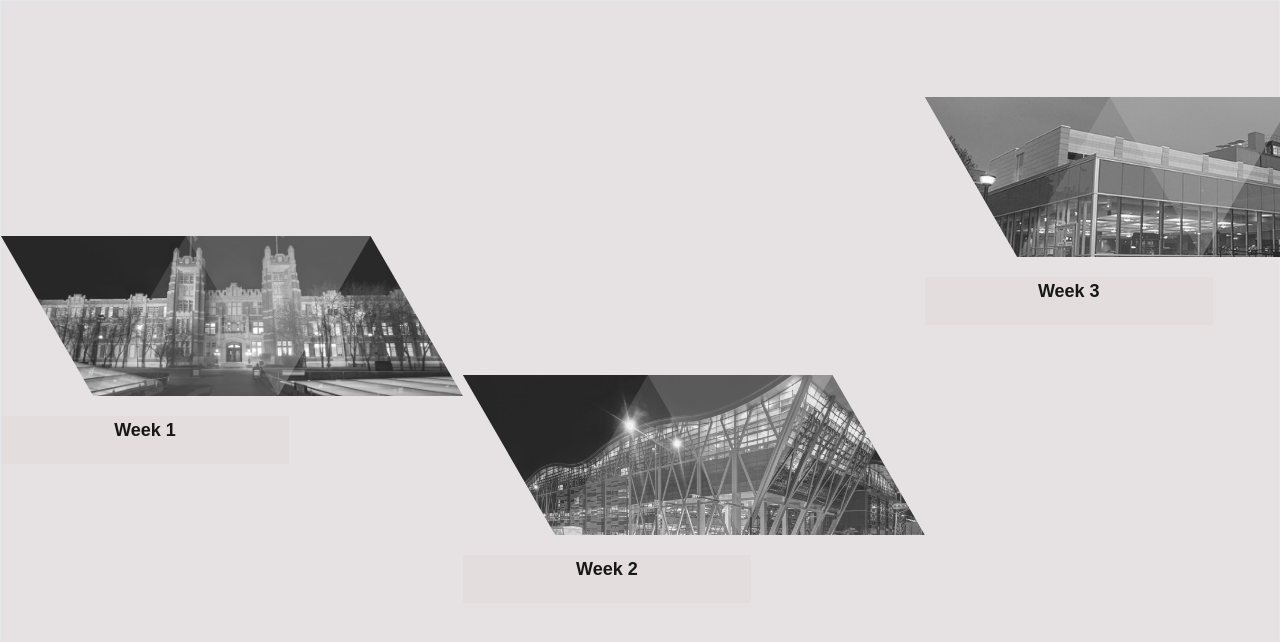
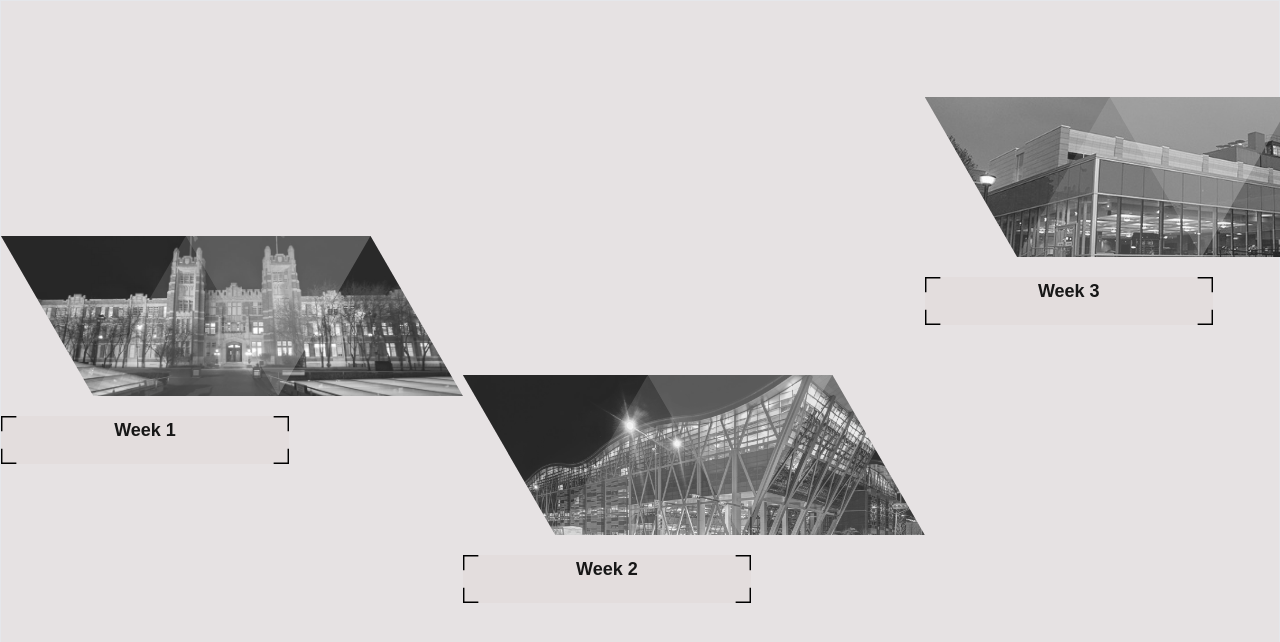
Before and after one commit to AmirZhou/cprg306-assignments, a Next.js app: page / in a window 1280 px wide. Shown: the top 642 px of the page. Built offline with nearby package versions, Linux system fonts and the light colour scheme.

Commit message:
feat: employ static svg cornor border

```diff
--- a/components/WeekTimeline/WeekCard.jsx
+++ b/components/WeekTimeline/WeekCard.jsx
@@ -8,11 +8,11 @@ export default function WeekCard({ imgUrl, weekNumber }) {
   const trianglesRef = useRef(Array(4).fill(null)); // Pre-initialize the array with 4 slots
   const timeline = useRef(null);
   const textTimeline = useRef(null);
-
   const cardRef = useRef(null); // Ref for the card's background
   const textRef = useRef(null); // Ref for the text-center element
 
   const opacities = [0.15, 0.25, 0.35, 0.15]; // Define the initial opacities
+  const { contextSafe } = useGSAP();
 
   useGSAP(
     () => {
@@ -96,8 +96,6 @@ export default function WeekCard({ imgUrl, weekNumber }) {
     return tl;
   };
 
-  const { contextSafe } = useGSAP();
-
   const createTextTimeline = () => {
     const tl = gsap.timeline({ paused: true });
 
@@ -180,9 +178,44 @@ export default function WeekCard({ imgUrl, weekNumber }) {
           ></div>
         ))}
       </div>
-      <div className="text-center mt-4 w-72 h-12 bg-[#E3DDDD]" ref={textRef}>
+      <div
+        className="cardInfo text-center mt-4 w-72 h-12 bg-[#E3DDDD] relative"
+        ref={textRef}
+      >
         <h3 className="text-lg font-semibold">Week {weekNumber + 1}</h3>
-        {/* <p className="text-sm text-gray-500">Jan 1 - Jan 7</p> */}
+        <svg
+          className="absolute inset-0 w-full h-full pointer-events-none"
+          viewBox="0 0 300 50" // Adjust viewBox as needed for scaling
+        >
+          {/* Top-left corner */}
+          <path
+            d="M 0,0 H 16 M 0,0 V 16"
+            fill="none"
+            stroke="#000"
+            strokeWidth="3"
+          />
+          {/* Top-right corner */}
+          <path
+            d="M 284,0 H 300 M 300,0 v16"
+            fill="none"
+            stroke="#000"
+            strokeWidth="3"
+          />
+          {/* Bottom-left corner */}
+          <path
+            d="M 0,34 V 50 M 0,50 H 16"
+            fill="none"
+            stroke="#000"
+            strokeWidth="3"
+          />
+          {/* Bottom-right corner */}
+          <path
+            d="M 284,50 H 300 M 300,50 V 34"
+            fill="none"
+            stroke="#000"
+            strokeWidth="3"
+          />
+        </svg>
       </div>
     </div>
   );
--- a/public/output.css
+++ b/public/output.css
@@ -554,8 +554,20 @@ video {
   display: none;
 }
 
+.pointer-events-none {
+  pointer-events: none;
+}
+
 .absolute {
   position: absolute;
+}
+
+.relative {
+  position: relative;
+}
+
+.inset-0 {
+  inset: 0px;
 }
 
 .top-0 {
@@ -596,6 +608,10 @@ video {
 
 .w-72 {
   width: 18rem;
+}
+
+.w-full {
+  width: 100%;
 }
 
 .flex-col {
@@ -645,18 +661,8 @@ video {
   line-height: 1.75rem;
 }
 
-.text-sm {
-  font-size: 0.875rem;
-  line-height: 1.25rem;
-}
-
 .font-semibold {
   font-weight: 600;
-}
-
-.text-gray-500 {
-  --tw-text-opacity: 1;
-  color: rgb(107 114 128 / var(--tw-text-opacity, 1));
 }
 
 .antialiased {
```
